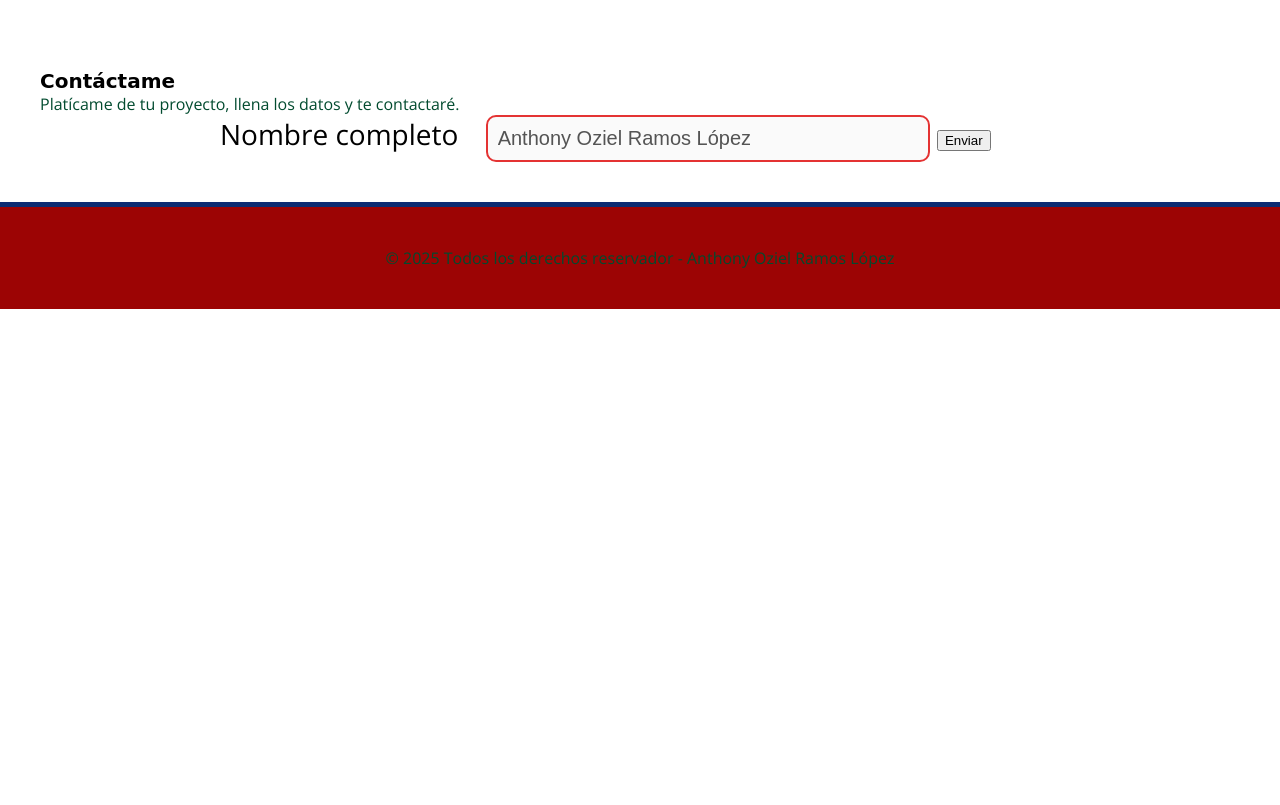
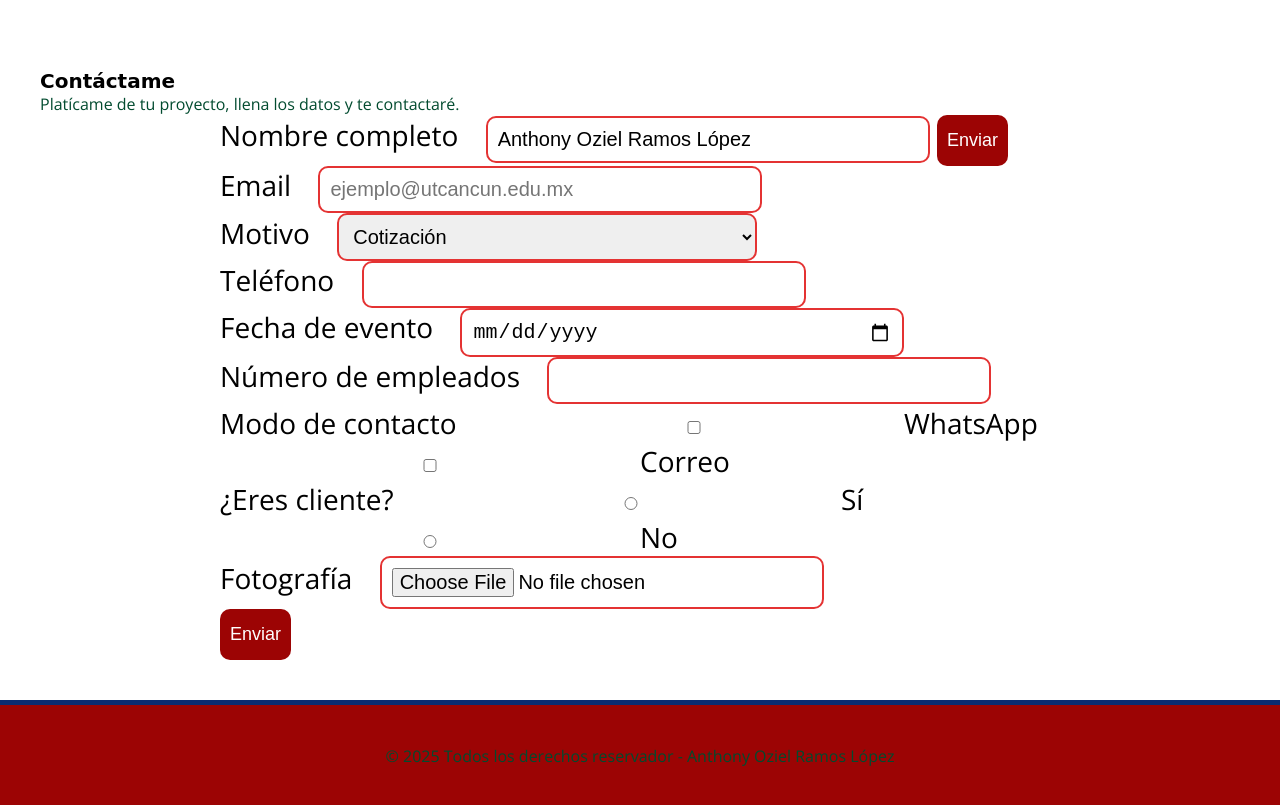
Before and after one commit to ThonyOziel/Portafolio-ARamos, a plain HTML site: page index.html in a window 1280 px wide. Shown: the part 1713-2518 px from the top of the page. Before the commit the page ends 2022 px from the top, so only its background shows below. Drawn offline with nearby package versions, Linux system fonts and the light colour scheme; a web font is replaced by a local one.

Commit message:
Realizamos los campos del área contáctame. Sexta actualización

```diff
--- a/css/main.css
+++ b/css/main.css
@@ -152,12 +152,25 @@ progress {
     padding-right: 20px;
 }
 
-.campos input{
+.campos input,select{
     padding: 10px;
     border: solid 2px #e43333;
     width: 50%;
     font-size: 20px;
     border-radius: 10px;
+}
+
+.campos button{
+    background-color: #9c0404;
+    color: #ffffff;
+    border: none;
+    font-size: 18px;
+    padding: 15px 10px;
+    border-radius: 10px;
+}
+
+.campos.opciones{
+    width: 20px;
 }
 
 footer{
--- a/index.html
+++ b/index.html
@@ -117,8 +117,49 @@
             <form>
                 <div class="campos">
                     <label>Nombre completo</label>
-                    <input type="text" value="Anthony Oziel Ramos López" name="nombre" placeholder="Nombre completo" disabled/>
+                    <input type="text" value="Anthony Oziel Ramos López" name="nombre" placeholder="Nombre completo" required/>
                     <button>Enviar</button>
+                </div>
+                <div class="campos">
+                    <label>Email</label>
+                    <input type="email" name="correo_electronico" placeholder="ejemplo@utcancun.edu.mx" required/>
+                </div>
+                <div class="campos">
+                    <label>Motivo</label>
+                    <select>
+                        <option value="1">Contacto</option>
+                        <option selected>Cotización</option>
+                        <option>Otro</option>
+                    </select>
+                </div>
+                <div class="campos">
+                    <label>Teléfono</label>
+                    <input type="tel"/>
+                </div>
+                <div class="campos">
+                    <label>Fecha de evento</label>
+                    <input type="date"/>
+                </div>
+                <div class="campos">
+                    <label>Número de empleados</label>
+                    <input type="number"/>
+                </div>
+                <div class="campos">
+                    <label>Modo de contacto</label>
+                    <input type="checkbox" class="opciones" name="modalidad"><span>WhatsApp</span>
+                    <input type="checkbox" class="opciones" name="modalidad"><span>Correo</span>
+                </div>
+                <div class="campos">
+                    <label>¿Eres cliente?</label>
+                    <input type="radio" name="es_cliente"/><span>Sí</span>
+                    <input type="radio" name="es_cliente"/><span>No</span>
+                </div>
+                <div class="campos">
+                    <label>Fotografía</label>
+                    <input type="file"/>
+                </div>
+                <div class="campos">
+                    <button type="submit">Enviar</button>
                 </div>
             </form>
         </section>
```
